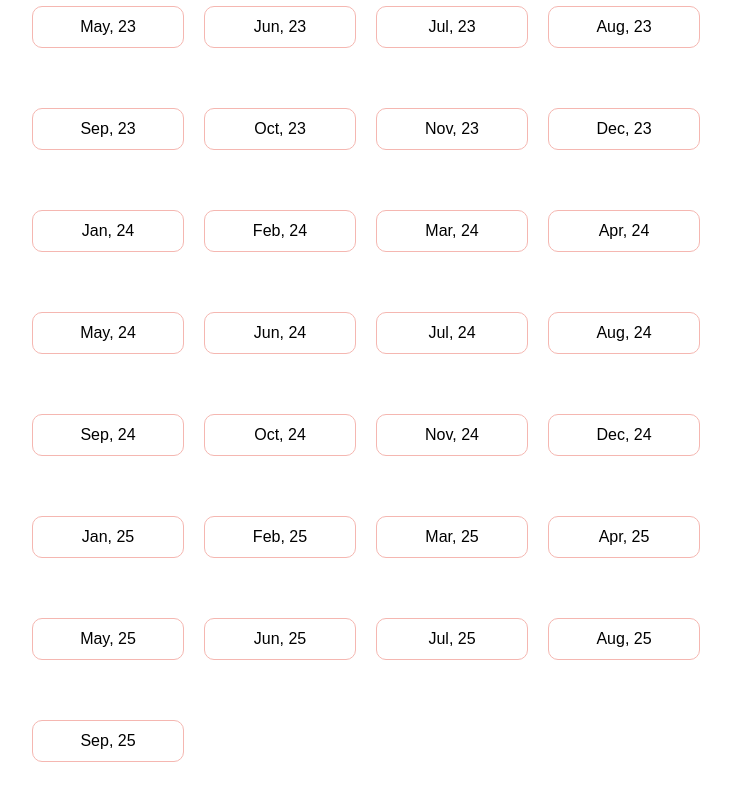
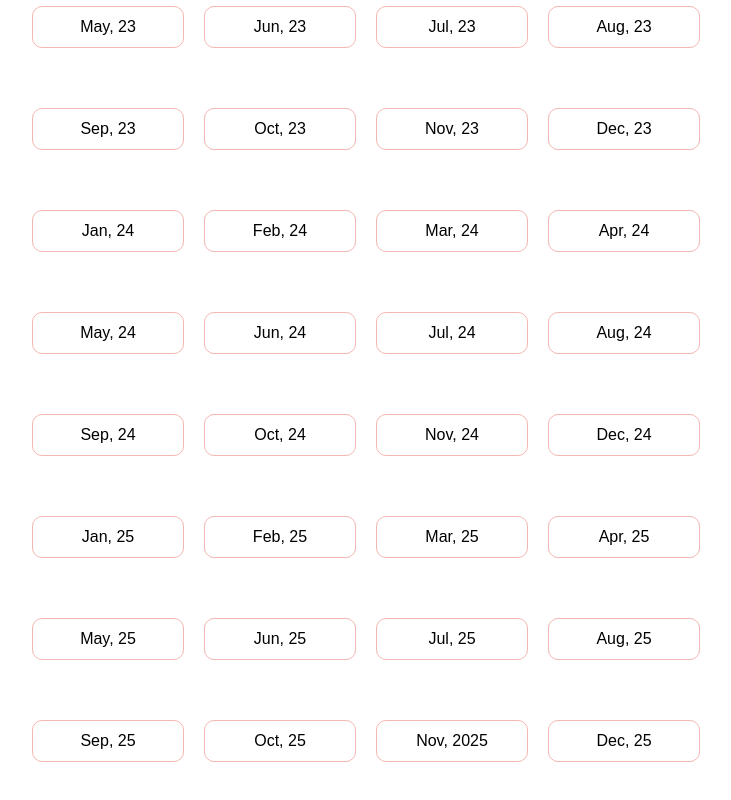
Before and after one commit to maxim-berdnikov/geek-stats, a React (Create React App) app: page / in a window 1280 px wide. Shown: the part 1448-2248 px from the top of the page, without its empty margins (258-989 px from the left). Built offline with nearby package versions, Linux system fonts and the light colour scheme.

Commit message:
Обновить базу

```diff
--- a/src/Components/DB.ts
+++ b/src/Components/DB.ts
@@ -908,11 +908,45 @@ export const DB: MonthProps[] = [
         "Дилан Дог 7",
         "Убийца Гоблинов. Книга 11",
         "Убийца Гоблинов. Книга 12",
+        "Кольцо Нибелунга",
       ],
       games: [
         { title: "Deus Ex: Human Revolution" },
         { title: "100 Korean Cats", perfect: true },
         { title: "100 Romantic Cats", perfect: true },
+        { title: "Severed Steel" },
+      ],
+      books: ["Птицы Сахалина. Максим Мисюра"],
+    },
+  },
+  {
+    month: "Oct, 25",
+    content: {
+      audiobooks: ["Кавказский пленник. Л. Н. Толстой "],
+      games: [{ title: "Cats & Seek. Osaka", perfect: true }],
+    },
+  },
+  {
+    month: "Nov, 2025",
+    content: {
+      audiobooks: ["Артур Конан Дойл. Затерянный мир"],
+      books: ["Битва за Лукоморье. Книга 3"],
+      games: [
+        { title: "100 Cats Lost in Thailand Find & Color", perfect: true },
+        { title: "Witchfire", perfect: true },
+        { title: "100 Forest Cats", perfect: true },
+        { title: "Kingdom Classic", perfect: true },
+      ],
+    },
+  },
+  {
+    month: "Dec, 25",
+    content: {
+      audiobooks: ["Потомокъ. Кирилл Кощеев, Ирины Волынская"],
+      games: [
+        { title: "Meow Moments: Celebrating Together", perfect: true },
+        { title: "God of War", perfect: true },
+        { title: "Far Cry 3 Blood Dragon", perfect: true },
       ],
     },
   },
```
